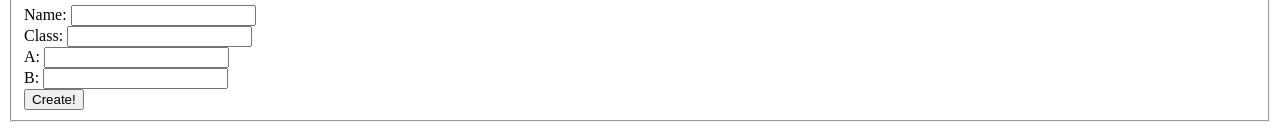
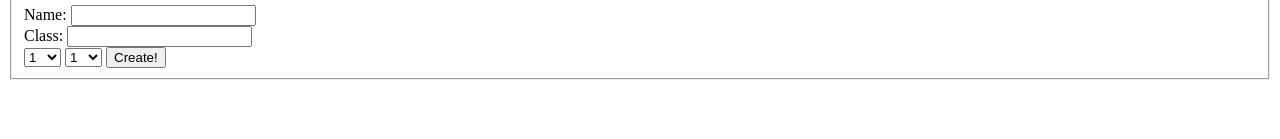
Before and after one commit to duongoku/donmay, a website: page template/input.html in a window 1280 px wide. Shown: the part 311-450 px from the top of the page. Drawn offline with Linux system fonts and the light colour scheme.

Commit message:
Commit #2

```diff
--- /dev/null
+++ b/inputsad.txt
@@ -0,0 +1,6 @@
+var html = '<form action="/" method="post">' +
+               'Enter your name:' +
+               '<input type="text" name="userName"/>' +
+               '<br>' +
+               '<button type="submit">Submit</button>' +
+            '</form>';
--- a/template/input.html
+++ b/template/input.html
@@ -10,12 +10,30 @@
             <label>Class:</label>
             <input type="text" name="clss"/>
             <br/>
-            <label>A:</label>
-            <input type="number" name="a"/>
-            <br/>
-            <label>B:</label>
-            <input type="number" name="b"/>
-            <br/>
+            <select name = "a" class = "category">
+               <option value="1">1</option>
+               <option value="2">2</option>
+               <option value="3">3</option>
+               <option value="4">4</option>
+               <option value="5">5</option>
+               <option value="6">6</option>
+               <option value="7">7</option>
+               <option value="8">8</option>
+               <option value="9">9</option>
+               <option value="10">10</option>
+            </select>
+            <select name = "b" class = "category">
+               <option value="1">1</option>
+               <option value="2">2</option>
+               <option value="3">3</option>
+               <option value="4">4</option>
+               <option value="5">5</option>
+               <option value="6">6</option>
+               <option value="7">7</option>
+               <option value="8">8</option>
+               <option value="9">9</option>
+               <option value="10">10</option>
+            </select>
             <input type="submit" value="Create!" />
          </fieldset>
       </form>
```
Also changed, not shown: db.js (+10 -10 lines), index.html (deleted, +0 -11 lines), 1 other file.
